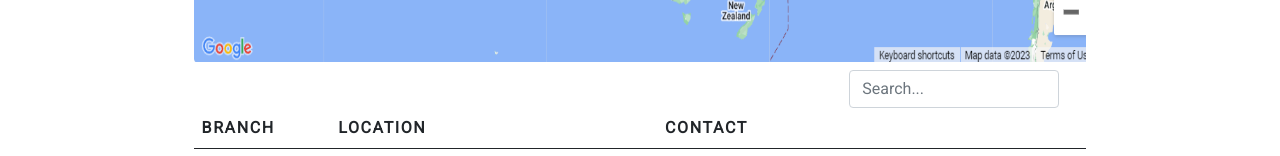
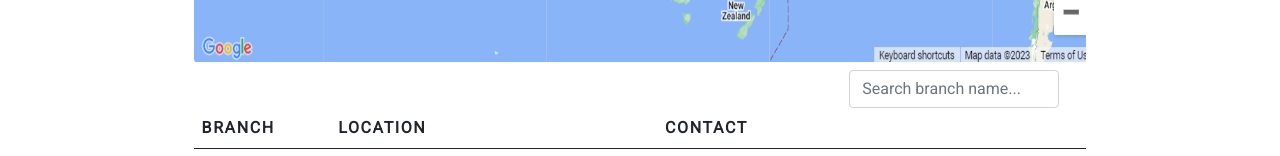
Before and after one commit to Projectdotphp/sei_test, a plain HTML site: page pages/distributor.html in a window 1280 px wide. Shown: the part 796-952 px from the top of the page. Drawn offline with nearby package versions, Linux system fonts and the light colour scheme; files whose address does not match are found by name.

Commit message:
Update distributor.html

```diff
--- a/pages/distributor.html
+++ b/pages/distributor.html
@@ -169,7 +169,7 @@
 
 <div class="col-sm-12">
     <div class="col-sm-9">
-    <input type="text" class="form-control float-end" id="search" placeholder="Search..." style="width: 25%;">
+    <input type="text" class="form-control float-end" id="search" placeholder="Search branch name..." style="width: 25%;">
     </div>
 <table class="table table-hover border-0">
     <thead>
```
